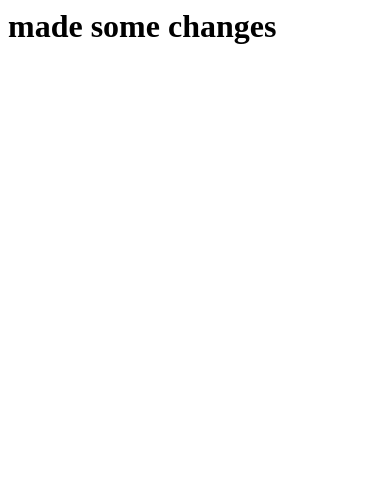
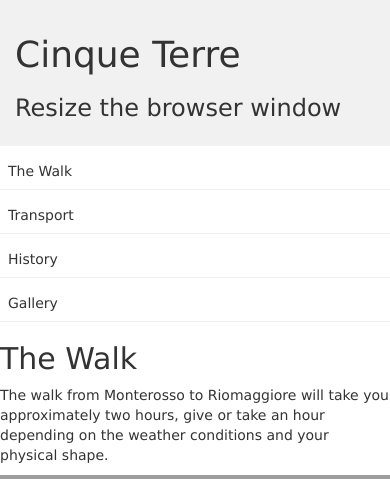
Before and after one commit to sonakshi-singh/mylocalsf, a Flask app: page / in a window 390 px wide. Shown: the top 479 px of the page. Before the commit the page ends 44 px from the top, so only its background shows below. Run offline with Flask 2, Linux system fonts and the light colour scheme; some libraries are stand-ins or nearby versions; grey boxes are pictures that could not be loaded.

Commit message:
made some changes

```diff
--- a/templates/index.html
+++ b/templates/index.html
@@ -1,19 +1,102 @@
 <html>
 <head>
 <title>myLocal</title>
+ <meta charset="utf-8">
+  <meta name="viewport" content="width=device-width, initial-scale=1">
+<!-- Latest compiled and minified CSS -->
+<link rel="stylesheet" href="//maxcdn.bootstrapcdn.com/bootstrap/3.2.0/css/bootstrap.min.css">
 
+<!-- Optional theme -->
+<link rel="stylesheet" href="//maxcdn.bootstrapcdn.com/bootstrap/3.2.0/css/bootstrap-theme.min.css">
+
+<!-- Latest compiled and minified JavaScript -->
+<script src="//maxcdn.bootstrapcdn.com/bootstrap/3.2.0/js/bootstrap.min.js"></script>
+
+<script src="https://unpkg.com/ionicons@4.5.10-1/dist/ionicons.js"></script>
+
+	<link rel="stylesheet" href="https://cdnjs.cloudflare.com/ajax/libs/font-awesome/4.7.0/css/font-awesome.min.css">
+
+	<link href="https://fonts.googleapis.com/css?family=Anton|Arvo&display=swap" rel="stylesheet">
+   <link rel="stylesheet" href="https://use.fontawesome.com/releases/v5.7.0/css/all.css" integrity="sha384-lZN37f5QGtY3VHgisS14W3ExzMWZxybE1SJSEsQp9S+oqd12jhcu+A56Ebc1zFSJ" crossorigin="anonymous">
 <style type="text/css">
 
+* {
+  box-sizing: border-box;
+}
+.menu {
+  float: left;
+  width: 20%;
+}
+.menuitem {
+  padding: 8px;
+  margin-top: 7px;
+  border-bottom: 1px solid #f1f1f1;
+}
+.main {
+  float: left;
+  width: 60%;
+  padding: 0 20px;
+  overflow: hidden;
+}
+.right {
+  background-color: lightblue;
+  float: left;
+  width: 20%;
+  padding: 10px 15px;
+  margin-top: 7px;
+}
+
+@media only screen and (max-width:800px) {
+  /* For tablets: */
+  .main {
+    width: 80%;
+    padding: 0;
+  }
+  .right {
+    width: 100%;
+  }
+}
+@media only screen and (max-width:500px) {
+  /* For mobile phones: */
+  .menu, .main, .right {
+    width: 100%;
+  }
+}
+
+</style>
+<body style="font-family:Verdana;">
+
+<div style="background-color:#f1f1f1;padding:15px;">
+  <h1>Cinque Terre</h1>
+  <h3>Resize the browser window</h3>
+</div>
+
+<div style="overflow:auto">
+  <div class="menu">
+    <div class="menuitem">The Walk</div>
+    <div class="menuitem">Transport</div>
+    <div class="menuitem">History</div>
+    <div class="menuitem">Gallery</div>
+  </div>
+
+  <div class="main">
+    <h2>The Walk</h2>
+    <p>The walk from Monterosso to Riomaggiore will take you approximately two hours, give or take an hour depending on the weather conditions and your physical shape.</p>
+    <img src="img_5terre.jpg" style="width:100%">
+  </div>
+
+  <div class="right">
+    <h2>What?</h2>
+    <p>Cinque Terre comprises five villages: Monterosso, Vernazza, Corniglia, Manarola, and Riomaggiore.</p>
+    <h2>Where?</h2>
+    <p>On the northwest cost of the Italian Riviera, north of the city La Spezia.</p>
+    <h2>Price?</h2>
+    <p>The Walk is free!</p>
+  </div>
+</div>
 
 
+<div style="background-color:#f1f1f1;text-align:center;padding:10px;margin-top:7px;font-size:12px;"> This web page is a part of a demonstration of fluid web design made by w3schools.com. Resize the browser window to see the content respond to the resizing.</div>
 
-
-</style>
-
-</head>
-<body>
-<h1>made some changes</h1>
 </body>
-
-
 </html>
```
